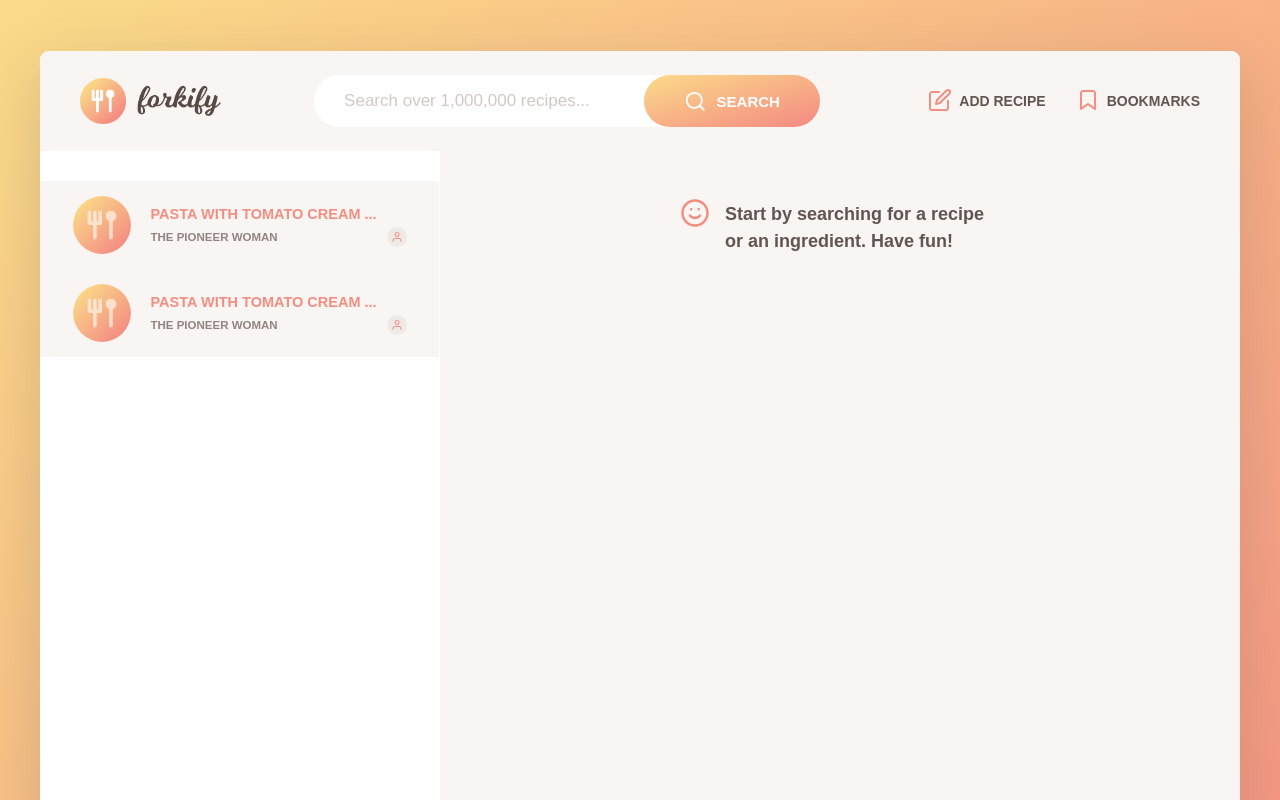
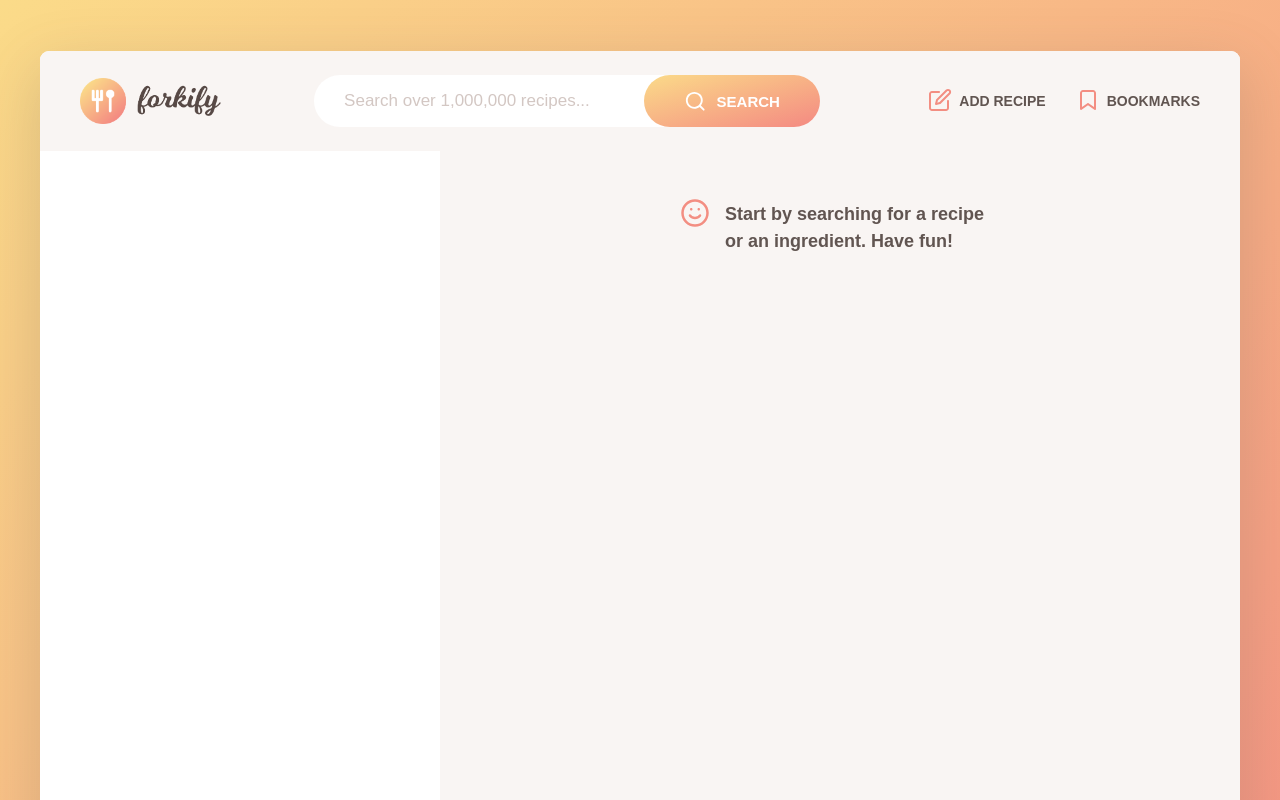
Before and after one commit to thetoxicguy/forkify-react, a React (Vite) app: page / in a window 1280 px wide. Shown: the top 800 px of the page. Built offline with nearby package versions, Linux system fonts and the light colour scheme.

Commit message:
feat (api, UI): Render searchlist from API data

```diff
--- a/src/App.tsx
+++ b/src/App.tsx
@@ -1,5 +1,5 @@
 import * as React from 'react';
-import { useState } from 'react';
+import { useEffect, useState } from 'react';
 import Header from './components/Header';
 import SearchResults from './components/SearchResults';
 import PaginationButtons from './components/PaginationButtons';
@@ -17,51 +17,65 @@ const App = ({ name }) => {
   const [loading, setLoading] = useState(true);
   const [color, setColor] = useState('#ffffff')
   const [displayRecipe, setDisplayRecipe] = useState('');
-  // const timeout = function (s) {
-  //   return new Promise(function (_, reject) {
-  //     setTimeout(function () {
-  //       reject(new Error(`Request took too long! Timeout after ${s} second`));
-  //     }, s * 1000);
-  //   });
-  // };
-  const fetchRecipe = async () => {
-    try {
-      const res = await fetch(
-        'https://forkify-api.herokuapp.com/api/v2/recipes/5ed6604591c37cdc054bc886'
-      );
-      // const res = await fetch('https://forkify-api.herokuapp.com/api/v2/recipes?search=pizza')
-      const data = await res.json();
-      if (!res.ok) {
-        throw new Error(`${data.message} (${res.status})`);
-      }
-      // console.log(res, data);
+  const [searchArr, setSearchArr] = useState('')
+  useEffect(() => { console.log(`${searchArr.length} recipes`) }, [searchArr])
 
-      let { recipe } = data.data;
+  const fetchQuery = async (searchText) => {
+    fetch(`https://forkify-api.herokuapp.com/api/v2/recipes?search=${searchText}`)
+      .then(res => res.json())
+      .then(data => setSearchArr(data.data.recipes))
+      .catch(err => { throw new Error(err) })
+  }
 
-      console.log(recipe);
+  const fetchRecipe = async id => {
+    // 5ed6604591c37cdc054bc886
+    fetch(`https://forkify-api.herokuapp.com/api/v2/recipes/${id}`)
+      .then(res => res.json())
+      .then(data =>
+        setDisplayRecipe({
+          id: data.data.recipe.id,
+          title: data.data.recipe.title,
+          publisher: data.data.recipe.publisher,
+          sourceUrl: data.data.recipe.sourceUrl,
+          image: data.data.recipe.image_url,
+          servings: data.data.recipe.servings,
+          cookingTime: data.data.recipe.cookingTime,
+          ingredients: data.data.recipe.ingredients,
+        })
+      )
+      .catch(err => { throw new Error(err) })
+    // try {
+    //   const res = await fetch(
+    //     'https://forkify-api.herokuapp.com/api/v2/recipes/5ed6604591c37cdc054bc886'
+    //   );
+    //   const data = await res.json();
+    //   if (!res.ok) {
+    //     throw new Error(`${data.message} (${res.status})`);
+    //   }
 
-      recipe = {
-        id: recipe.id,
-        title: recipe.title,
-        publisher: recipe.publisher,
-        sourceUrl: recipe.sourceUrl,
-        image: recipe.image_url,
-        servings: recipe.servings,
-        cookingTime: recipe.cookingTime,
-        ingredients: recipe.ingredients,
-      };
+    //   let { recipe } = data.data;
 
-      setDisplayRecipe(recipe)
-    } catch (err) {
-      alert(err);
-    }
+    //   recipe = {
+    //     id: recipe.id,
+    //     title: recipe.title,
+    //     publisher: recipe.publisher,
+    //     sourceUrl: recipe.sourceUrl,
+    //     image: recipe.image_url,
+    //     servings: recipe.servings,
+    //     cookingTime: recipe.cookingTime,
+    //     ingredients: recipe.ingredients,
+    //   };
+    //   setDisplayRecipe(recipe)
+    // } catch (err) {
+    //   alert(err);
+    // }
   }
 
 
   return (
     <div className="container">
-      <Header />
-      <SearchResults fetchRecipe={fetchRecipe} displayRecipe={displayRecipe} />
+      <Header fetchQuery={fetchQuery} />
+      <SearchResults fetchRecipe={fetchRecipe} searchArr={searchArr} />
       {displayRecipe ?
         <Recipe displayRecipe={displayRecipe} /> :
         <RecipePlaceholder />}
--- a/src/components/Header.tsx
+++ b/src/components/Header.tsx
@@ -3,11 +3,10 @@ import React, { useState } from 'react';
 import Logo from '../img/logo.png';
 import Icons from '../img/icons.svg';
 
-const Header = () => {
+const Header = ({ fetchQuery }) => {
   const [searchText, setSearchText] = useState('')
   const handleChange = e => {
     setSearchText(e.target.value)
-    console.log(e.target.value)
   }
   return (
     <header className="header">
@@ -20,7 +19,7 @@ const Header = () => {
           onChange={handleChange}
           value={searchText}
         />
-        <button className="btn search__btn">
+        <button className="btn search__btn" onClick={() => fetchQuery(searchText)}>
           <svg className="search__icon">
             <use href={`${Icons}#icon-search`}></use>
           </svg>
--- a/src/components/Recipe/RecipeFigure.tsx
+++ b/src/components/Recipe/RecipeFigure.tsx
@@ -16,7 +16,6 @@ const RecipeFigure: FunctionComponent<RecipeFigureProps> = ({ displayRecipe }) =
     const [loading, setLoading] = useState(true);
     const hanleLoadedImage = () => {
         setLoading(false)
-        console.log('Image loaded')
     }
     return (
         <figure className="recipe__fig">
--- a/src/components/SearchResults.tsx
+++ b/src/components/SearchResults.tsx
@@ -5,27 +5,30 @@ import Recipe from './Recipe';
 // interface SearchResultsProps {
 // }
 
-const SearchResults: FunctionComponent<SearchResultsProps> = ({ fetchRecipe, displayRecipe }) => {
+const SearchResults: FunctionComponent<SearchResultsProps> = ({ fetchRecipe, searchArr }) => {
   // const [displayRecipe, setDisplayRecipe] = useState('')
-  useEffect(() => {
-    console.log(displayRecipe)
-  },
-    [displayRecipe])
+  // useEffect(() => {
+  //   console.log(displayRecipe)
+  // },
+  //   [displayRecipe])
 
   return (
     <div className="search-results">
-      <ul className="results">
-        <li className="preview" onClick={fetchRecipe}>
-          <Item
-            recipe={displayRecipe}
-          />
-        </li>
-        <li className="preview" onClick={fetchRecipe}>
-          <Item
-            recipe={displayRecipe}
-          />
-        </li>
-      </ul>
+      {
+        searchArr ?
+          <ul className="results">
+            {
+              searchArr.map((recipe, i) =>
+                <li key={i} className="preview" onClick={() => fetchRecipe(recipe.id)}>
+                  <Item
+                    recipe={recipe}
+                  />
+                </li>
+              )
+            }
+          </ul> :
+          ''
+      }
     </div>
   );
   {/* <div className="error">
--- a/src/components/SearchResults/Item.tsx
+++ b/src/components/SearchResults/Item.tsx
@@ -5,10 +5,8 @@ import Favicon from '../../img/favicon.png';
 //   id: string
 // }
 
-const Item: FunctionComponent<ItemProps> = () => {
-  // const recipeClick = e => {
-  //   console.log({ props })
-  // }
+const Item: FunctionComponent<ItemProps> = ({ recipe }) => {
+  // console.log(recipe)
   return (
     <div>
       <a
@@ -19,8 +17,8 @@ const Item: FunctionComponent<ItemProps> = () => {
           <img src={Favicon} alt="Test" />
         </figure>
         <div className="preview__data">
-          <h4 className="preview__title">Pasta with Tomato Cream ...</h4>
-          <p className="preview__publisher">The Pioneer Woman</p>
+          <h4 className="preview__title">{recipe.title}</h4>
+          <p className="preview__publisher">{recipe.publisher}</p>
           <div className="preview__user-generated">
             <svg>
               <use href="src/img/icons.svg#icon-user"></use>
```
